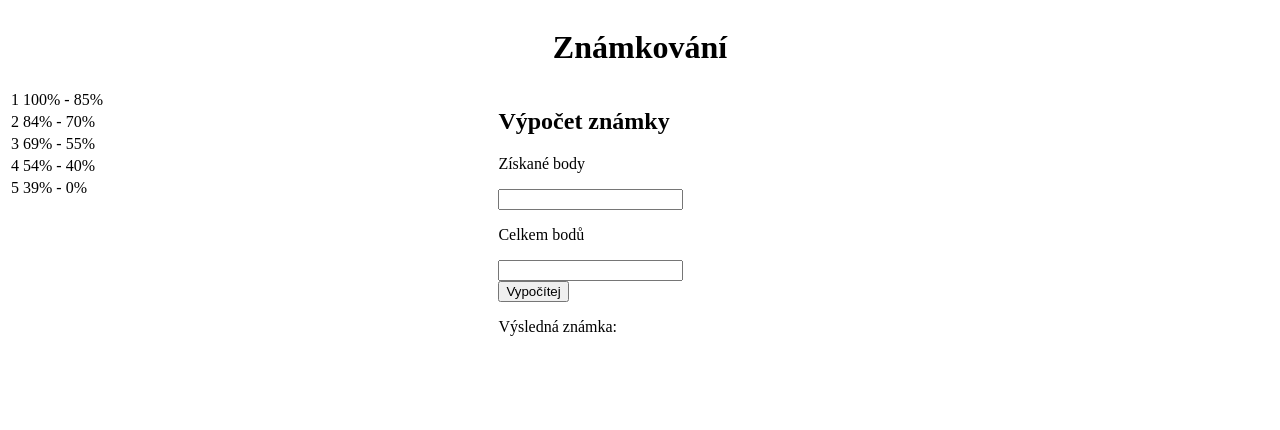
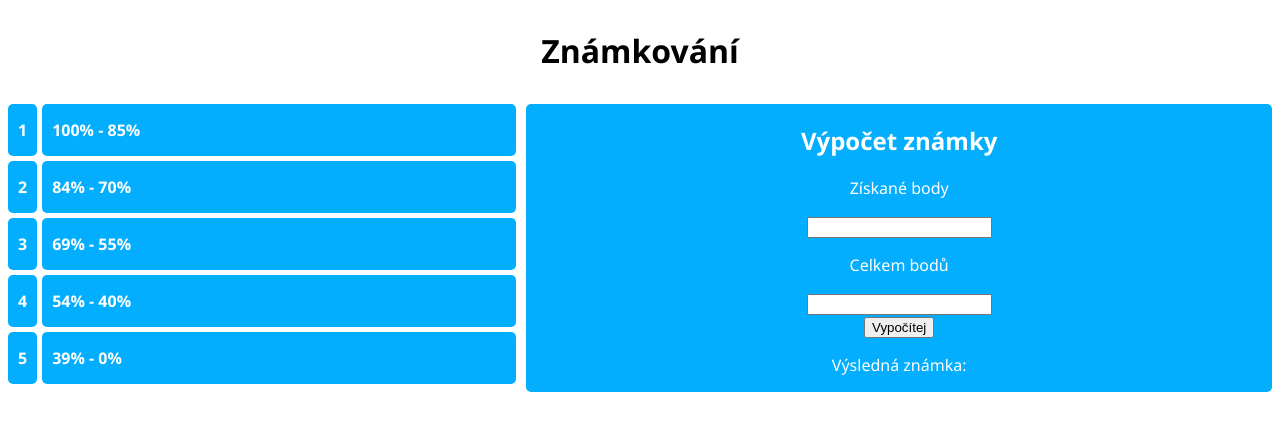
Before and after one commit to Esavojt/vypocet-znamky, a plain HTML site: page index.html in a window 1280 px wide. Drawn offline with Linux system fonts and the light colour scheme.

Commit message:
Little graphic change

```diff
--- a/index.html
+++ b/index.html
@@ -1,15 +1,16 @@
 <!DOCTYPE html>
 <html>
     <head>
-
-    </head>
-    <body>
         <style>
+            body {
+                font-family: "Segoe UI", "Segoe UI Web (West European)", "Segoe UI", -apple-system, BlinkMacSystemFont, Roboto, "Helvetica Neue", sans-serif;
+            }
             #container {
                 display: grid;
                 grid-template-areas:
                     "header header header header header"
                     "znamky znamky kalkulace kalkulace kalkulace";
+                gap: 10px;
             }
             .container_header {
                 grid-area: header;
@@ -20,14 +21,45 @@
             }
             .container_calc {
                 grid-area: kalkulace;
+                background-color: rgb(3, 174, 254);
+                color: white;
+                border-radius: 5px;
+                text-align: center;
+            }
+
+            .container_znamky td {
+                background-color: rgb(3, 174, 254);
+                color: white;
+                padding: 10px;
+                padding-top: 15px;
+                padding-bottom: 15px;
+                border-radius: 5px;
+                font-weight: bold;
+            }
+            #tabulka_znamky {
+                display: grid;
+                grid-template-columns: max-content auto;
+                gap: 5px;
+
+            }
+            #tabulka_znamky div {
+                background-color: rgb(3, 174, 254);
+                color: white;
+                padding: 10px;
+                padding-top: 15px;
+                padding-bottom: 15px;
+                border-radius: 5px;
+                font-weight: bold;
             }
         </style>
+    </head>
+    <body>
         <div id="container">
             <div class="container_header">
                 <h1>Známkování</h1>
             </div>
             <div class="container_znamky">
-                <table>
+                <!-- <table>
                     <tr>
                         <td>1</td>
                         <td>100% - 85%</td>
@@ -48,14 +80,26 @@
                         <td>5</td>
                         <td>39% - 0%</td>
                     </tr>
-                </table>
+                </table> -->
+                <div id="tabulka_znamky">
+                        <div>1</div>
+                        <div>100% - 85%</div>
+                        <div>2</div>
+                        <div>84% - 70%</div>
+                        <div>3</div>
+                        <div>69% - 55%</div>
+                        <div>4</div>
+                        <div>54% - 40%</div>
+                        <div>5</div>
+                        <div>39% - 0%</div>
+                </div>
             </div>
             <div class="container_calc">
                 <h2>Výpočet známky</h2>
                 <p>Získané body</p>
-                <input type="number" id="znamka_body">
+                <input type="number" title="Počet bodů získaných při testu" id="znamka_body">
                 <p>Celkem bodů</p>
-                <input type="number" id="znamka_celkem_body">
+                <input type="number" title="Celkový počet bodů" id="znamka_celkem_body">
                 <br>
                 <button onclick="calcZnamka()">Vypočítej</button>
                 <p>Výsledná známka: </p><span id="output_znamka"></span>
```
